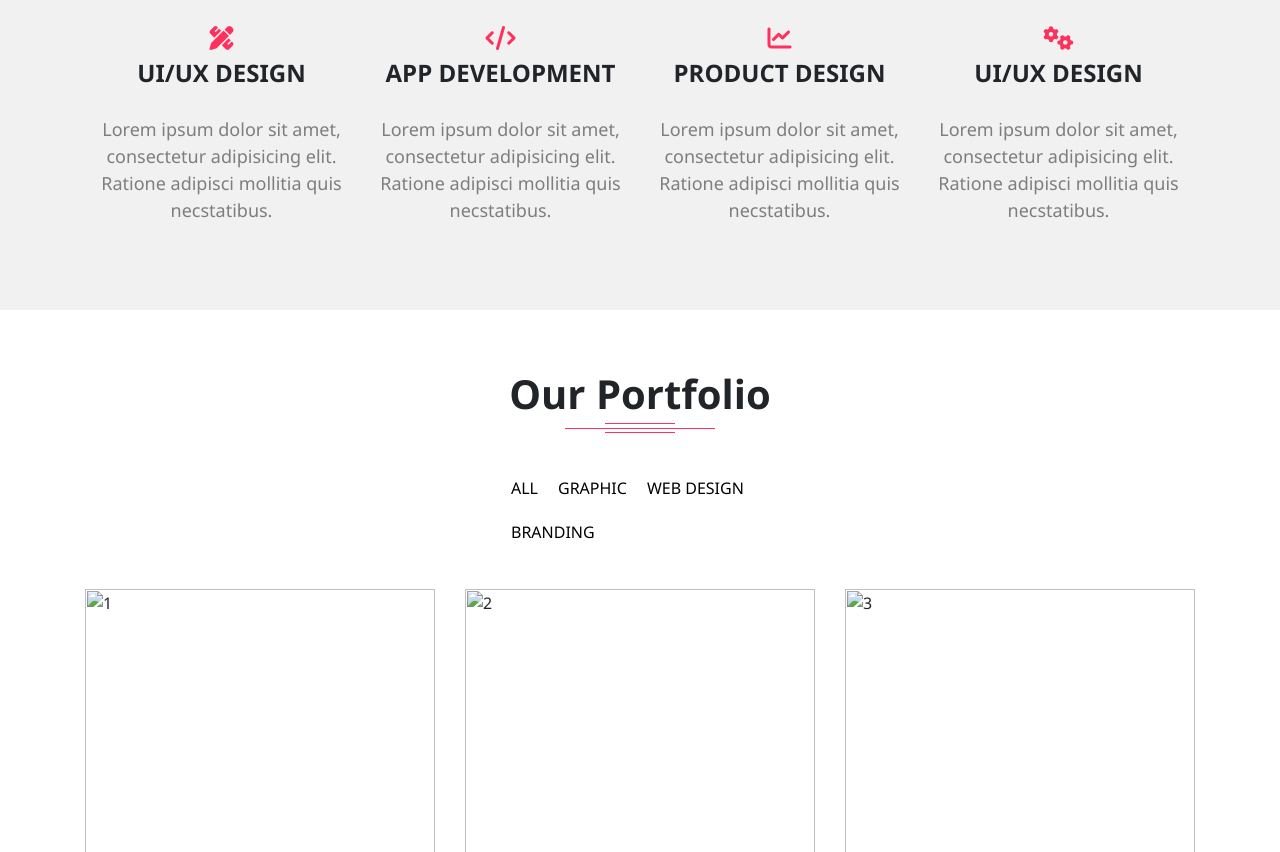
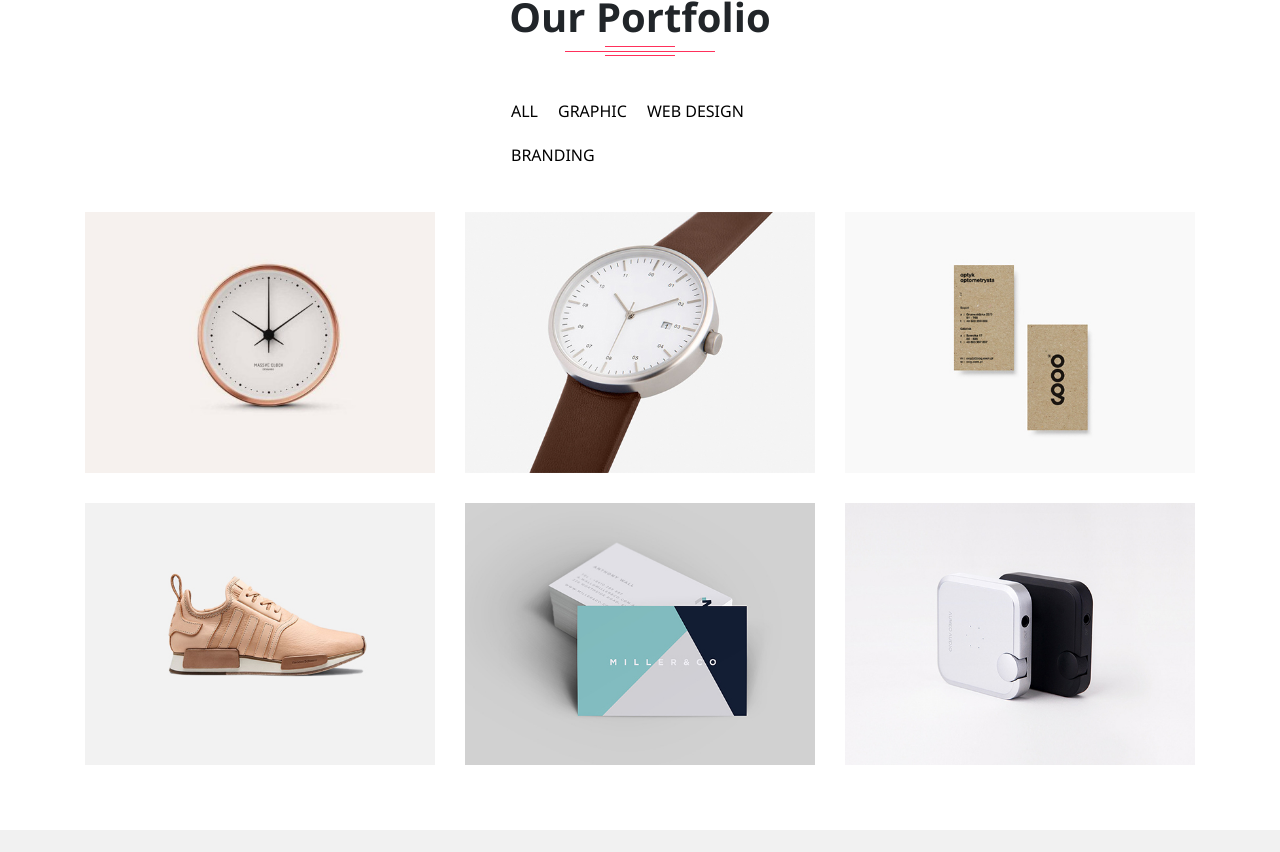
Before and after one commit to arwaa15/Foker, a plain HTML site: page index.html in a window 1280 px wide. Shown: the part 1948-2800 px from the top of the page. Drawn offline with Linux system fonts and the light colour scheme.

Commit message:
add file img

```diff
--- a/index.html
+++ b/index.html
@@ -7,7 +7,7 @@
     <link rel="stylesheet" href="./css/style.css">
 </head>
 
-<body>
+<body></body>
     <div class="home  " id="home">
         <div class="layer">
             <div class="container">
@@ -64,7 +64,7 @@
 
             <div class="text">
                 <h3>Hello i'm</h2>
-                    <h1>ALEX SMITH</h1>
+                    <h1>ARWAA RADI</h1>
                     <h4>Professional Web Designer</h4>
             </div>
         </div>
@@ -75,7 +75,7 @@
                 <div class="profile ">
                     <div class="profile-border">
                         <div class="profile-pic">
-                            <img src="img/about/profile.jpg" alt="profile-pic">
+                            <img src="./img/about/profile.jpg" alt="profile-pic">
 
                             <div class="social-media">
                                 <div class="margin-top">
@@ -201,14 +201,14 @@
 
                 <div class="portfolio-pic float-left">
                     <div class="pic">
-                        <img src="img/portfolio/1.jpg" alt="1">
+                        <img src="./img/portfolio/1.jpg" alt="1">
                         <div class="layer"> <a href="#"><i class="fa-regular fa-file-image"></i></a> </div>
                     </div>
                 </div>
 
                 <div class="portfolio-pic float-left">
                     <div class="pic">
-                        <img src="img/portfolio/2.jpg" alt="2">
+                        <img src="./img/portfolio/2.jpg" alt="2">
                         <div class="layer"> <a href="#"><i class="fa-brands fa-staylinked"></i></a></div>
                     </div>
                 </div>
@@ -216,7 +216,7 @@
 
                 <div class="portfolio-pic float-left">
                     <div class="pic">
-                        <img src="img/portfolio/3.jpg" alt="3">
+                        <img src="./img/portfolio/3.jpg" alt="3">
                         <div class="layer"> <a href="#"><i class="fa-solid fa-file-video"></i></a> </div>
                     </div>
                 </div>
@@ -225,21 +225,21 @@
 
                 <div class="portfolio-pic float-left">
                     <div class="pic">
-                        <img src="img/portfolio/4.jpg" alt="4">
+                        <img src="./img/portfolio/4.jpg" alt="4">
                         <div class="layer"><a href="#"><i class="fa-regular fa-file-image"></i></a></div>
                     </div>
                 </div>
 
                 <div class="portfolio-pic float-left">
                     <div class="pic ">
-                        <img src="img/portfolio/5.jpg" alt="5">
+                        <img src="./img/portfolio/5.jpg" alt="5">
                         <div class="layer"> <a href="#"><i class="fa-brands fa-staylinked"></i></a></div>
                     </div>
                 </div>
 
                 <div class="portfolio-pic float-left">
                     <div class="pic">
-                        <img src="img/portfolio/6.jpg" alt="6">
+                        <img src="./img/portfolio/6.jpg" alt="6">
                         <div class="layer"> <a href="#"><i class="fa-solid fa-file-video"></i></a> </div>
                     </div>
                 </div>
@@ -284,7 +284,7 @@
                 <div class="client-feedback ">
                     <div class="pic float-left">
                         <div class="inner">
-                            <img src="img/testimonial/2.jpg" alt="pic-1">
+                            <img src="./img/testimonial/2.jpg" alt="pic-1">
                         </div>
                     </div>
                     <div class="feedback float-left">
@@ -311,7 +311,7 @@
                 <div class="client-feedback ">
                     <div class="pic float-left">
                         <div class="inner">
-                            <img src="img/testimonial/3.jpg" alt="pic-1">
+                            <img src="./img/testimonial/3.jpg" alt="pic-1">
                         </div>
                     </div>
                     <div class="feedback float-left">
@@ -343,7 +343,7 @@
 
             <div class="blog-post float-left">
                 <div class="inner">
-                    <img src="img/blog/1.jpg" alt="blog-post">
+                    <img src="./img/blog/1.jpg" alt="blog-post">
                     <p>23 November, 2015</p>
                     <h3><a href="#">Web Design Blog Post</a></h3>
                     <p>Lorem ipsum dolor sit amet, consectetur adipisicing elit. Consequuntur ea, quis magnam deserunt
@@ -353,7 +353,7 @@
             </div>
             <div class="blog-video float-left">
                 <div class="inner">
-                    <img src="img/blog/1.jpg" alt="blog-post">
+                    <img src="./img/blog/1.jpg" alt="blog-post">
                     <!-- <iframe width="100%" height="28%" src="https://www.youtube.com/embed/uVju5--RqtY" title="YouTube video player" frameborder="0" allow="accelerometer; autoplay; clipboard-write; encrypted-media; gyroscope; picture-in-picture" allowfullscreen></iframe> -->
                     <p>20 April, 2018</p>
                     <h3><a href="#">Development Blog Post</a></h3>
@@ -364,7 +364,7 @@
             </div>
             <div class="blog-post float-left">
                 <div class="inner">
-                    <img src="img/blog/3.jpg" alt="blog-post">
+                    <img src="./img/blog/3.jpg" alt="blog-post">
                     <p>17 May, 2017</p>
                     <h3><a href="#">Full Width Blog Post</a></h3>
                     <p>Lorem ipsum dolor sit amet, consectetur adipisicing elit. Consequuntur ea, quis magnam deserunt
```
Also changed, not shown: img/about/profile.jpg (added), img/blog/1.jpg (added), img/blog/3.jpg (added), img/portfolio/1.jpg (added), img/portfolio/2.jpg (added), img/portfolio/3.jpg (added), img/portfolio/4.jpg (added), img/portfolio/5.jpg (added), img/portfolio/6.jpg (added), img/slider/slider-01.jpg (added), img/testimonial/2.jpg (added), img/testimonial/3.jpg (added).
